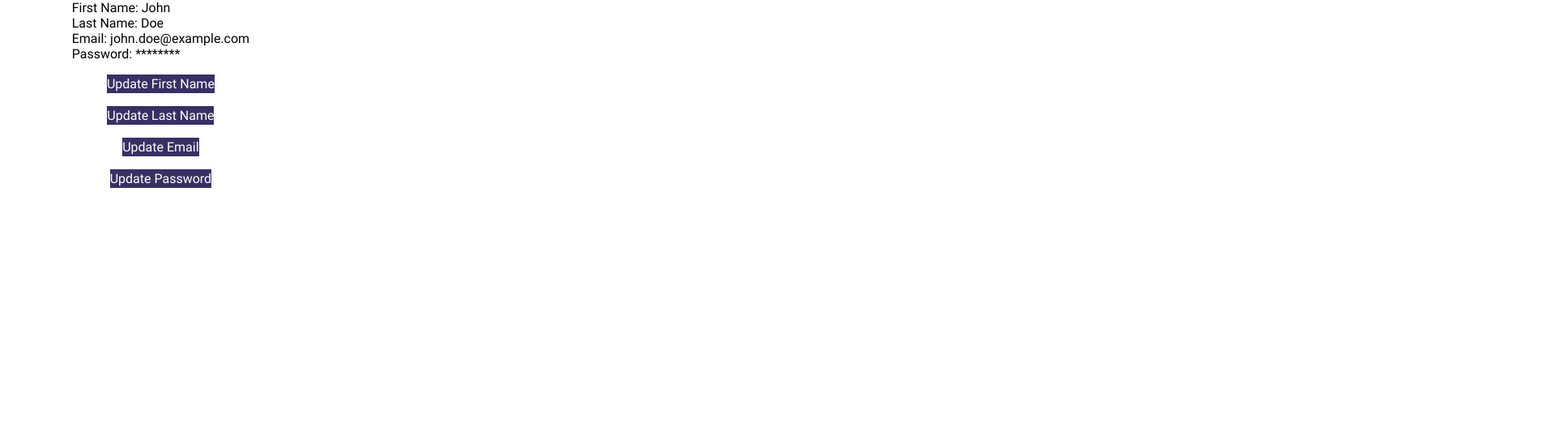
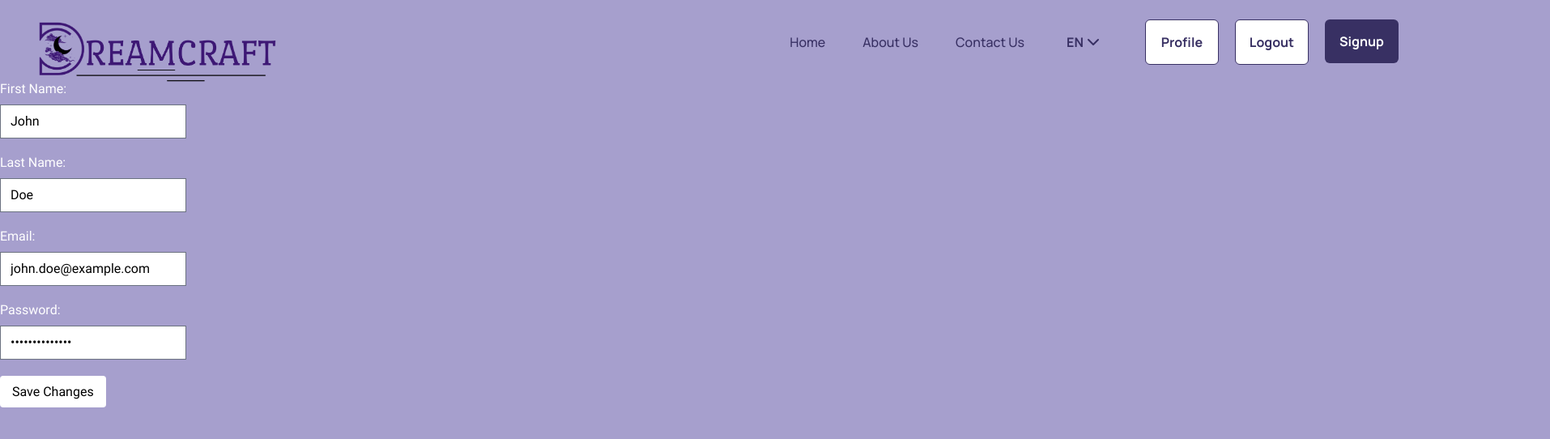
Before and after one commit to rhyss17/WebDreamcraft, a React (Create React App) app: page /profile in a window 1280 px wide. Shown: the top 542 px of the page at 81% size, 1914 px wide, since content can reach past the window. Built offline with nearby package versions, Linux system fonts and the light colour scheme.

Commit message:
Create Profile and Initial Design in profile.css

```diff
--- a/src/pages/Profile/Profile.css
+++ b/src/pages/Profile/Profile.css
@@ -1,11 +1,64 @@
-/* Profile.css */
-.updateFirstName {
-    /* Your custom styles for the updateFirstName class go here */
-    background-color: #3498db;
-    color: #ffffff;
-    border: none;
-    border-radius: 50%; /* This will make the button round */
-    padding: 10px 20px; /* Adjust padding as needed */
-    cursor: pointer;
-    /* Add any other styles you need */
+/* Profile Page Styles */
+
+body {
+  font-family: Georgia, 'Times New Roman', Times, serif;
+  font-size: 16px;
+  background-color: #a69fcd;
+  margin-top: 0;
+  padding: 0;
+}
+
+.container {
+  max-width: 70px; /* Adjusted max-width for better visibility */
+  margin: 50px auto;
+  background-color: #383063;
+  padding: 50px;
+  border-radius: 8px;
+  box-shadow: 0 0 10px rgba(0, 0, 0, 0.1);
+}
+
+
+label {
+  display: block;
+  margin-bottom: 10px;
+  color: #fff; /* Adjusted label color for better visibility */
+}
+
+input {
+  width: 18%; /* Full width input for better responsiveness */
+  padding: 10px;
+  margin-bottom: 20px;
+  border: 1px solid #000; /* Adjust the border color as needed */
+  border-radius: 10px; /* Increase or decrease the border-radius value for a rounder or less round appearance */
+  box-sizing: border-box;
+}
+
+button {
+  background-color: #ffff;
+  color: #000; /* Adjusted button text color for better visibility */
+  padding: 10px 15px;
+  border: none;
+  border-radius: 4px;
+  cursor: pointer;
+}
+
+button:hover {
+  background-color: #686389;
+}
+
+h3 {
+  margin-top: 20px;
+  color: #fff; /* Adjusted heading color for better visibility */
+}
+
+p {
+  color: #fff; /* Adjusted paragraph color for better visibility */
+}
+
+/* Responsive Styles */
+@media (max-width: 768px) {
+  .container {
+    max-width: 100%;
+    margin: 20px;
   }
+}
--- a/src/pages/Profile/index.js
+++ b/src/pages/Profile/index.js
@@ -1,98 +1,83 @@
 import React, { useState } from "react";
 import { useNavigate } from "react-router-dom";
-import { Button, Img, Line, Text } from "components";
+import { Button } from "components";
+import Header from "components/Header";
 import "./Profile.css";
 
 const Profile = () => {
-  const navigate = useNavigate();
+  // Initial state with dummy user data
+  const [userData, setUserData] = useState({
+    firstName: 'John',
+    lastName: 'Doe',
+    email: 'john.doe@example.com',
+    password: 'securepassword',
+  });
 
-  // Step 1: Add state variables
-  const [firstName, setFirstName] = useState("John");
-  const [lastName, setLastName] = useState("Doe");
-  const [email, setEmail] = useState("john.doe@example.com");
-  const [password, setPassword] = useState("********");
+  // State to manage form inputs
+  const [formData, setFormData] = useState({});
 
-  // Step 2: Create update functions
-  const updateFirstName = () => {
-    const newFirstName = prompt("Enter new First Name:", firstName);
-    if (newFirstName !== null) {
-      setFirstName(newFirstName);
-    }
+  // Function to handle input changes
+  const handleInputChange = (e) => {
+    const { name, value } = e.target;
+    setFormData({ ...formData, [name]: value });
   };
 
-  const updateLastName = () => {
-    const newLastName = prompt("Enter new Last Name:", lastName);
-    if (newLastName !== null) {
-      setLastName(newLastName);
-    }
-  };
-
-  const updateEmail = () => {
-    const newEmail = prompt("Enter new Email:", email);
-    if (newEmail !== null) {
-      setEmail(newEmail);
-    }
-  };
-
-  const updatePassword = () => {
-    const newPassword = prompt("Enter new Password:", password);
-    if (newPassword !== null) {
-      setPassword(newPassword);
-    }
+  // Function to handle form submission
+  const handleSubmit = (e) => {
+    e.preventDefault();
+    // Update user data with new form data
+    setUserData({ ...userData, ...formData });
+    // Reset form data
+    setFormData({});
   };
 
   return (
     <>
-      {/* ... existing code ... */}
-
-      <div className="flex flex-col gap-4 items-center justify-start md:px-5 w-[31%] md:w-full">
-        {/* Display current user information */}
-        <div>
-          <p>First Name: {firstName}</p>
-          <p>Last Name: {lastName}</p>
-          <p>Email: {email}</p>
-          <p>Password: {password}</p>
-        </div>
-
-        {/* Button to update First Name */}
-        <Button
-          onClick={updateFirstName}
-          color="blue_gray_800"
-          size="xs"
-          variant="fill"
-        >
-          Update First Name
-        </Button>
-
-        {/* Button to update Last Name */}
-        <Button
-          onClick={updateLastName}
-          color="blue_gray_800"
-          size="xs"
-          variant="fill"
-        >
-          Update Last Name
-        </Button>
-
-        {/* Button to update Email */}
-        <Button
-          onClick={updateEmail}
-          color="blue_gray_800"
-          size="xs"
-          variant="fill"
-        >
-          Update Email
-        </Button>
-
-        {/* Button to update Password */}
-        <Button
-          onClick={updatePassword}
-          color="blue_gray_800"
-          size="xs"
-          variant="fill"
-        >
-          Update Password
-        </Button>
+      <Header />
+      <div className="profile-container">
+        <form onSubmit={handleSubmit}>
+          <div>
+            <label htmlFor="firstName">First Name:</label>
+            <input
+              type="text"
+              id="firstName"
+              name="firstName"
+              defaultValue={userData.firstName}
+              onChange={handleInputChange}
+            />
+          </div>
+          <div>
+            <label htmlFor="lastName">Last Name:</label>
+            <input
+              type="text"
+              id="lastName"
+              name="lastName"
+              defaultValue={userData.lastName}
+              onChange={handleInputChange}
+            />
+          </div>
+          <div>
+            <label htmlFor="email">Email:</label>
+            <input
+              type="email"
+              id="email"
+              name="email"
+              defaultValue={userData.email}
+              onChange={handleInputChange}
+            />
+          </div>
+          <div>
+            <label htmlFor="password">Password:</label>
+            <input
+              type="password"
+              id="password"
+              name="password"
+              defaultValue={userData.password}
+              onChange={handleInputChange}
+            />
+          </div>
+          <button type="submit">Save Changes</button>
+        </form>
       </div>
     </>
   );
```
